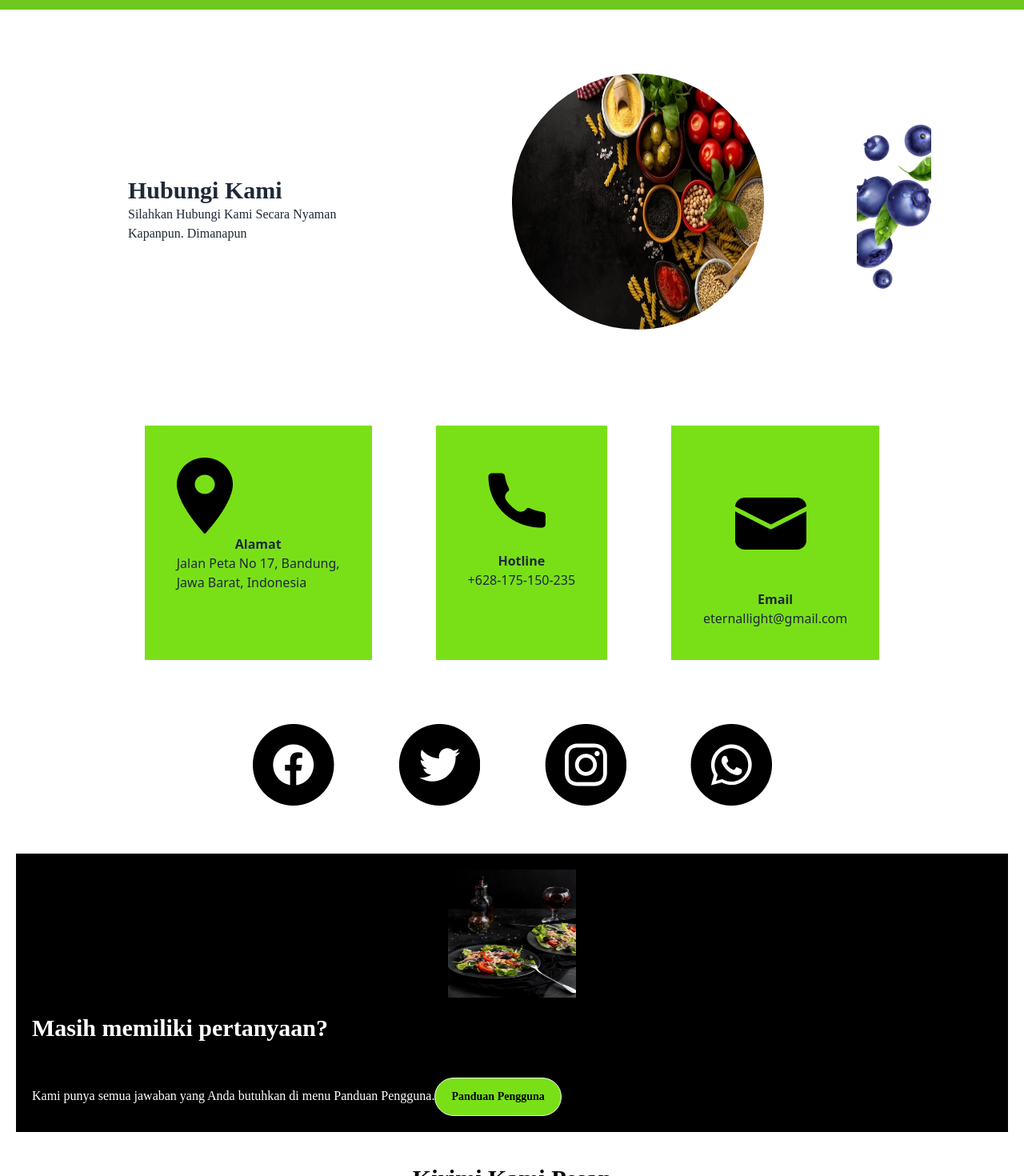
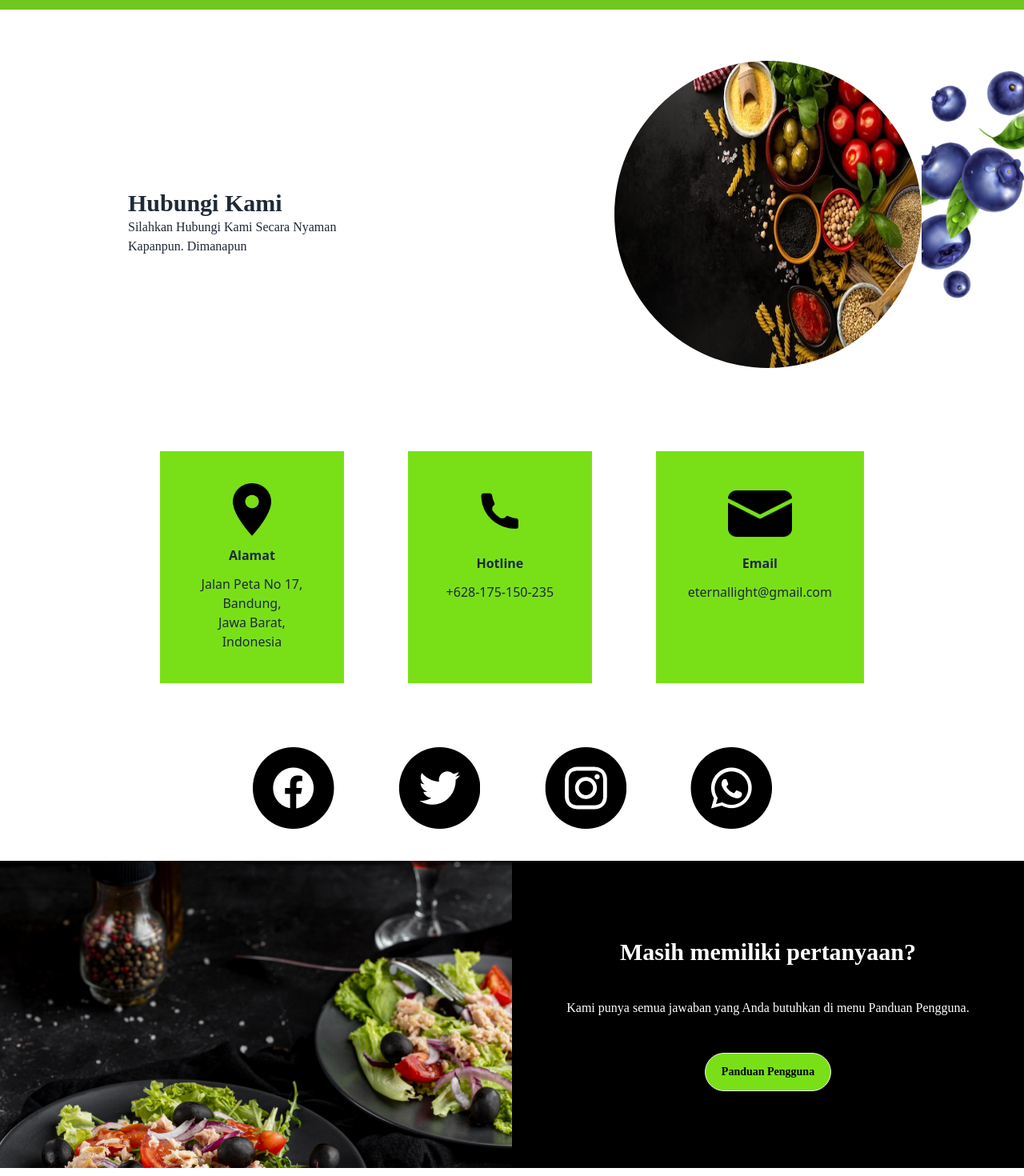
Before and after one commit to BeCipes/Web-Development, a React (Vite) app: page /contactus in a window 1280 px wide. Shown: the part 60-1530 px from the top of the page at 80% size. Built offline with nearby package versions, Linux system fonts and the light colour scheme.

Commit message:
bug fix frontend for contact us page

```diff
--- a/src/Component/Navbar.jsx
+++ b/src/Component/Navbar.jsx
@@ -68,11 +68,10 @@ const Navbar = () => {
   );
   return (
     <nav
-      className={`${
-        navbarFixed ? "fixed top-0 left-0 right-0 bg-grab shadow-md" : "bg-grab"
-      }`}
+      className={`${navbarFixed ? "fixed top-0 left-0 right-0 bg-grab shadow-md z-50" : "bg-grab"
+        }`}
     >
-      <div className="h-10vh flex justify-between z-50 text-black lg:py-5 px-10 py-4 ">
+      <div className="h-10vh flex justify-between text-black lg:py-5 px-10 py-4 ">
         <div className="flex items-center flex-1">
           <Link spy={true} smooth={true} to="/beranda">
             <span className="text-2xl font-bold flex items-center ">
--- a/src/Pages/ContactUs.jsx
+++ b/src/Pages/ContactUs.jsx
@@ -4,8 +4,8 @@ const ContactUs = () => {
   return (
     <div>
       <Navbar />
-      <div className="flex items-center justify-center flex-col py-20">
-        <div className="flex items-center justify-center w-full">
+      <div className="py-5 relative h-128">
+        <div className="flex items-center justify-center w-full h-full">
           <div className="w-1/2 px-40">
             <h2 className="text-3xl font-poppins mt-5 font-semibold">
               Hubungi Kami
@@ -15,42 +15,40 @@ const ContactUs = () => {
             </h2>
             <h2 className="font-poppins">Kapanpun. Dimanapun</h2>
           </div>
-          <div className="w-1/2 flex-1">
+          <div className="w-1/2 flex-1 flex justify-center">
             <img
-              className="rounded-full w-80 h-80"
+              className="rounded-full w-96 h-96 z-10"
               src="public/assets/Landingpage1.jpg"
             />
           </div>
-            <div className="flex justify-center">
+        </div>
         <img
-              className="flex flex-wrap -mx-2 w-1/3 px-2 my-2"
+          className="w-32 right-0 top-10 absolute"
           src="public/assets/cherry.png"
         />
       </div>
-          </div>
-        </div>
-        <div className="flex justify-center">
-        <div className=" p-10 m-10" style={{backgroundColor: '#79E018'}}>
+      <div className="w-3/4 mx-auto flex justify-center text-center">
+        <div className="flex flex-col flex-1 gap-y-3 p-10 m-10" style={{ backgroundColor: '#79E018' }}>
           <img
-          className="flex justify-normal"
+            className="w-12 mx-auto"
             src="public/assets/alamat.png" />
           <h2 className="font-bold">
             <center>Alamat</center>
           </h2>
           <p className="">Jalan Peta No 17, Bandung,<br /> Jawa Barat, Indonesia</p>
         </div>
-        <div className="-500 p-10 m-10" style={{backgroundColor: '#79E018'}}>
-          <img className="flex justify-normal"
+        <div className="flex flex-col flex-1 gap-y-3 p-10 m-10" style={{ backgroundColor: '#79E018' }}>
+          <img className="w-20 mx-auto"
             src="public/assets/hotline.png" />
           <h2 className="font-bold">
             <center>Hotline</center>
           </h2>
           <p>+628-175-150-235</p>
         </div>
-        <div className="p-10 m-10" style={{backgroundColor: '#79E018'}}>
-          <img className="flex justify-center p-5 m-5"
+        <div className="flex flex-col flex-1 gap-y-3 p-10 m-10" style={{ backgroundColor: '#79E018' }}>
+          <img className="w-20 mx-auto"
             src="public/assets/email.png" />
-          <h2 className=" font-bold">
+          <h2 className="font-bold">
             <center>Email</center>
           </h2>
           <p>eternallight@gmail.com</p>
@@ -66,23 +64,24 @@ const ContactUs = () => {
         <img className="flex justify-center p-5 m-5"
           src="public/assets/wa.png" />
       </div>
-         <div className="flex justify-center"></div>
-         <div className="bg-black justify-stretch p-5 m-5">
-            <img className="flex justify-stretch w-40 h-40 mx-auto"
+      <div className="flex">
+        <div className="flex-1 h-full">
+          <img className="w-full h-96 object-cover object-center"
             src="public/assets/homemade-salad.jpg" />
-              <div className="w-1/2 px-40"></div>
-                  <h2 className="flex justify-between text-3xl font-poppins mt-5 font-bold text-white">Masih memiliki pertanyaan?</h2>
-                     <h1 className="mt-10 font-medium font-poppins text-2x1 text-label text-white">
+        </div>
+        <div className="flex flex-col flex-1 text-center h-96 gap-y-10 bg-black justify-center">
+          <h2 className="text-3xl font-poppins font-bold text-white">Masih memiliki pertanyaan?</h2>
+          <h1 className="font-medium font-poppins text-2x1 text-label text-white">
             Kami punya semua jawaban yang Anda butuhkan di menu Panduan Pengguna.
+          </h1>
           <a href="#">
-                        <button type="button" className="btn btn-rounded btn-dark px-md-5 mt-1 tombol3 rounded-full px-5 py-1 text-black" style={{backgroundColor: '#79E018', fontWeight: 'bolder', fontFamily:'poppins', witdth: '80px'}}>
+            <button type="button" className="btn btn-rounded btn-dark px-md-5 mt-1 tombol3 rounded-full px-5 py-1 text-black" style={{ backgroundColor: '#79E018', fontWeight: 'bolder', fontFamily: 'poppins', witdth: '80px' }}>
               Panduan Pengguna
             </button>
           </a>
-                </h1>
         </div>
-                <div>
       </div>
+
       <div>
         <div className="flex justify-center"></div>
         <div className="w-1/2 px-40"></div>
@@ -90,15 +89,15 @@ const ContactUs = () => {
         <h2 className=" flex justify-center mt-5 font-medium font-poppins text-2x1 text-label text-black">Masukkan Kritik dan Saran Untuk Pengembangan Aplikasi  yang Lebih Baik.</h2>
 
       </div>
-            <div  className = "mx-2" >
-      < div  className = "container md:mx-auto md:mt-15 mt-5 bg-white round-lg shadow-lg p-5 pb-5" >
+      <div className="mx-2" >
+        < div className="container md:mx-auto md:mt-15 mt-5 bg-white round-lg shadow-lg p-5 pb-5" >
 
-        < div  className = "md:grid grid-cols-2 gap-5 mt-4 font-bold" >
+          < div className="md:grid grid-cols-2 gap-5 mt-4 font-bold" >
             < div >
               < label > Nama Depan </ label >
               < input
-              className = "border-2 md:mt-2 w-full round-md h-10 pl-2 kursor-pointer font-thin focus:outline-none"
-              ketik = "teks"
+                className="border-2 md:mt-2 w-full round-md h-10 pl-2 kursor-pointer font-thin focus:outline-none"
+                ketik="teks"
               />
 
             </ div >
@@ -106,33 +105,33 @@ const ContactUs = () => {
             < div >
               < label > Nama Belakang </ label >
               < masukan
-              className = "border-2 md:mt-2 w-full round-md h-10 pl-2 kursor-pointer font-thin focus: outline-none"
-              type = "teks"
+                className="border-2 md:mt-2 w-full round-md h-10 pl-2 kursor-pointer font-thin focus: outline-none"
+                type="teks"
               />
             </ div >
             < div >
               < label > No Ponsel </ label >
               < input
-              className = "border-2 md:mt-2 w-bulat penuh -md h-10 pr-2 pl-2 penunjuk kursor font-fokus tipis: garis besar-tidak ada"
-              type = "angka"
+                className="border-2 md:mt-2 w-bulat penuh -md h-10 pr-2 pl-2 penunjuk kursor font-fokus tipis: garis besar-tidak ada"
+                type="angka"
               />
             </ div >
             < div >
               < label > Email </ label >
               < masukan
-              nama kelas = " border-2 md:mt-2 w-penuh -md h-10 pl-2 penunjuk kursor fokus tipis font:outline-none"
-              type = "text"
+                nama kelas=" border-2 md:mt-2 w-penuh -md h-10 pl-2 penunjuk kursor fokus tipis font:outline-none"
+                type="text"
               />
             </ div >
-          < div  className = "col-span-2" >
+            < div className="col-span-2" >
               < label > Pesan </ label >
               < textarea
-              className = "border-2 md:mt-2 w- penuh bulat-md pl-2 pt-2 penunjuk kursor font-tipis fokus:garis besar-tidak ada"
-              baris = "4"
+                className="border-2 md:mt-2 w- penuh bulat-md pl-2 pt-2 penunjuk kursor font-tipis fokus:garis besar-tidak ada"
+                baris="4"
               > </textarea >
             </ div >
-          < div  className = "col-span-2" >
-            < button type = "button" className="btn btn-rounded btn-dark px-md-5 mt-1 tombol3 rounded-full px-5 py-1 text-black" style={{backgroundColor: '#79E018', fontWeight: 'bolder', fontFamily:'poppins', witdth: '80px'}}>
+            < div className="col-span-2" >
+              < button type="button" className="btn btn-rounded btn-dark px-md-5 mt-1 tombol3 rounded-full px-5 py-1 text-black" style={{ backgroundColor: '#79E018', fontWeight: 'bolder', fontFamily: 'poppins', witdth: '80px' }}>
                 Kirim Pesan
               </ button >
             </div>
@@ -145,4 +144,4 @@ const ContactUs = () => {
   );
 };
 
-  export default ContactUs;
+export default ContactUs;
--- a/tailwind.config.js
+++ b/tailwind.config.js
@@ -8,6 +8,9 @@ export default {
     extend: {
       fontFamily: {
         poppins: ["Poppins"],
+      },
+      height: {
+        '128': '32rem',
       },
       colors: {
         primary: "#7DA557",
```
Lines whose indentation alone changed are shown as unchanged.
